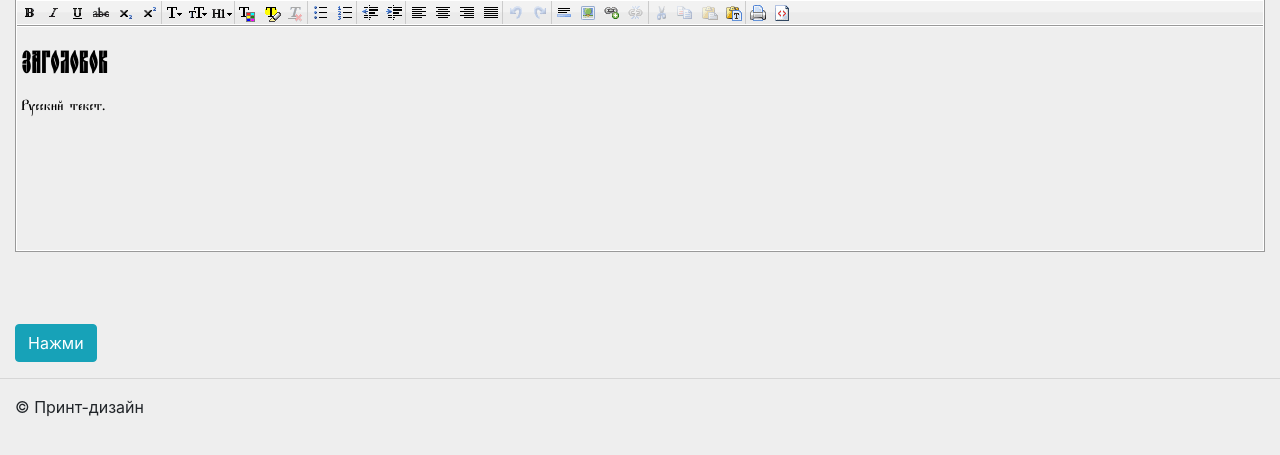
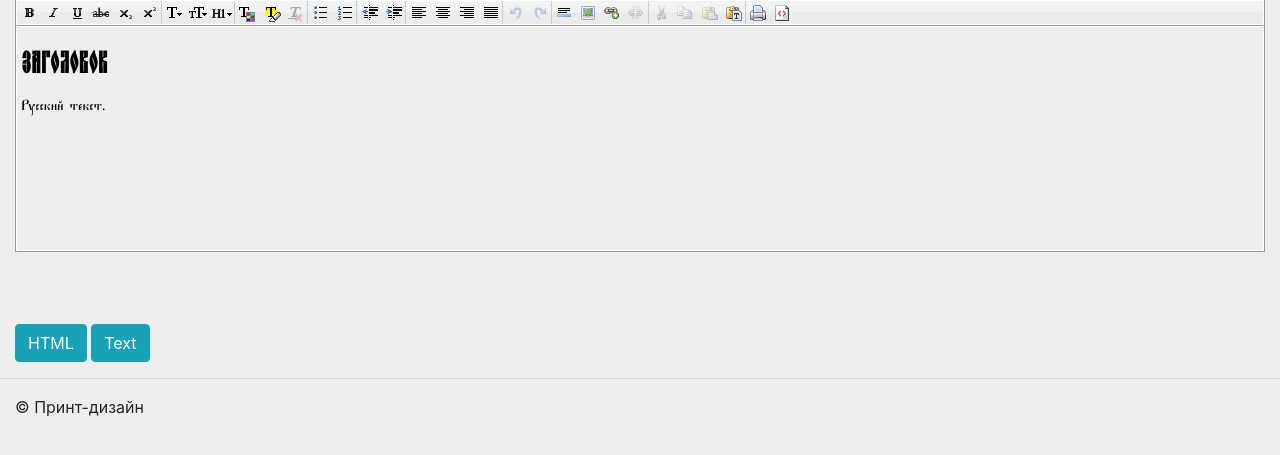
Before and after one commit to print-design/misc, a PHP site: page / in a window 1280 px wide. Shown: the part 146-601 px from the top of the page. Run offline with PHP 8.4, Linux system fonts and the light colour scheme; some web fonts are replaced.

```diff
--- a/index.php
+++ b/index.php
@@ -19,7 +19,8 @@
             <h1 class="ponomar">Принт-дизайн</h1>
             <textarea id="input" name="input"><h1 class='oglavie'>Заголовок</h1><p class='ponomar'>Русский текст.</p></textarea>
             <br/><br/><br/>
-            <button class="btn btn-info" id="accesscleditor">Нажми</button>
+            <button class="btn btn-info" id="btnhtml">HTML</button>
+            <button class="btn btn-info" id="btntext">Text</button>
         </div>
         <?php
         include 'include/footer.php';
@@ -32,40 +33,22 @@
                 })[0].focus();
             });
 
-            $('#accesscleditor').click(function(){
-                var frame = $('iframe');
-                /*if(frame.is(':hidden')) {
-                    alert('FRAME HIDDEN');
-                }
-                else {
-                    alert('FRAME VISIBLE');
-                }*/
-
-                var area = $('textarea#input');
-                /*if(area.is(':hidden')) {
-                    alert('AREA HIDDEN');
-                }
-                else {
-                    alert('AREA VISIBLE');
-                }*/
-
-                if(frame.is(':visible')) {
+            $('#btnhtml').click(function(){
                 var editorbody = $('iframe').contents().find('body');
                 var content = editorbody.html();
                 content = content + ' Сделано в СССР';
                 editorbody.html(content);
-                    editorbody.click();
-                    editorbody.keypress();
-                }
+                var ta = $('textarea#input');
+                ta.text(editorbody.html());
+            });
 
-                if(area.is(':visible')) {
+            $('#btntext').click(function(){
                 var ta = $('textarea#input');
-                    content = ta.text();
-                    content = content + ' Сделано в СССР';
+                var content = ta.text();
+                content = content + '<p class="ponomar">Русский языкъ</p>';
                 ta.text(content);
-                    ta.click();
-                    ta.keypress();
-                }
+                var editorbody = $('iframe').contents().find('body');
+                editorbody.html(ta.text());
             });
         </script>
     </body>
```
Lines whose indentation alone changed are shown as unchanged.
